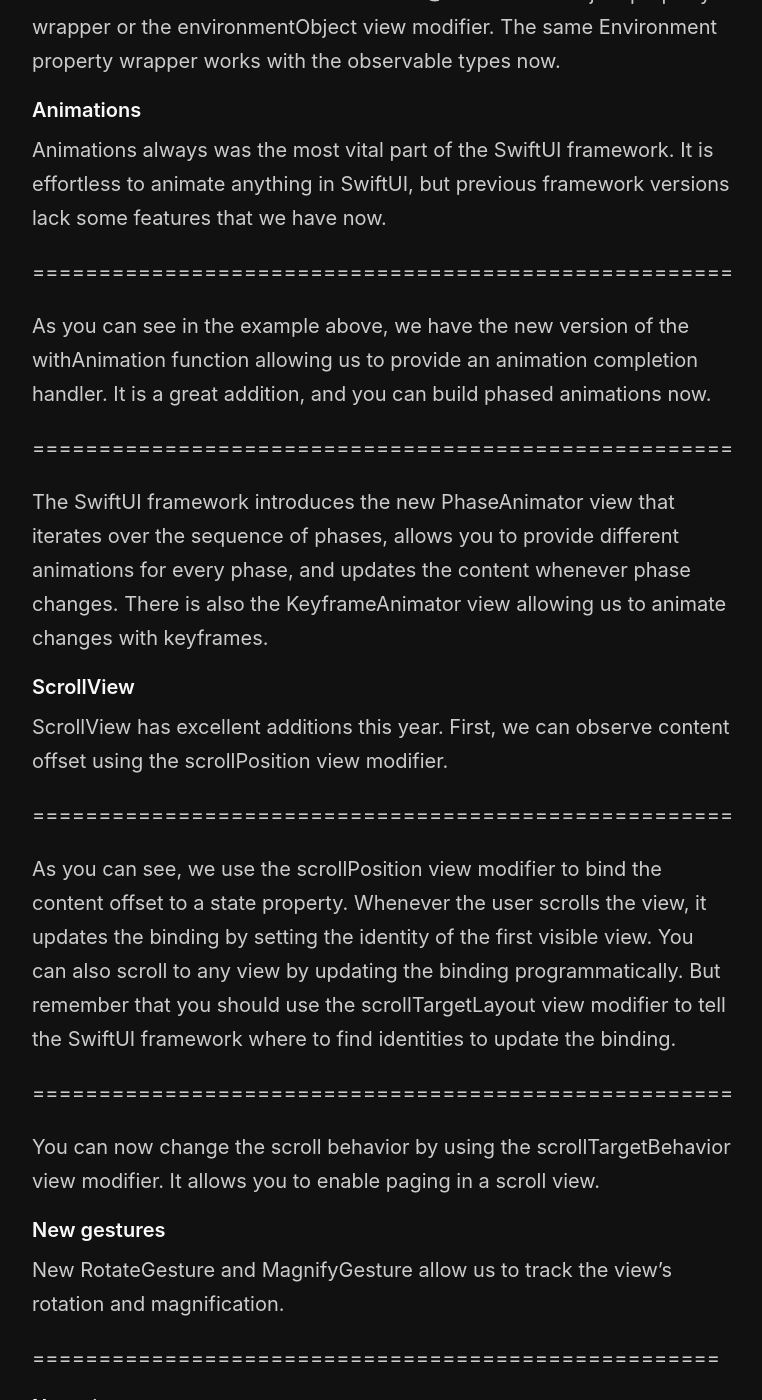
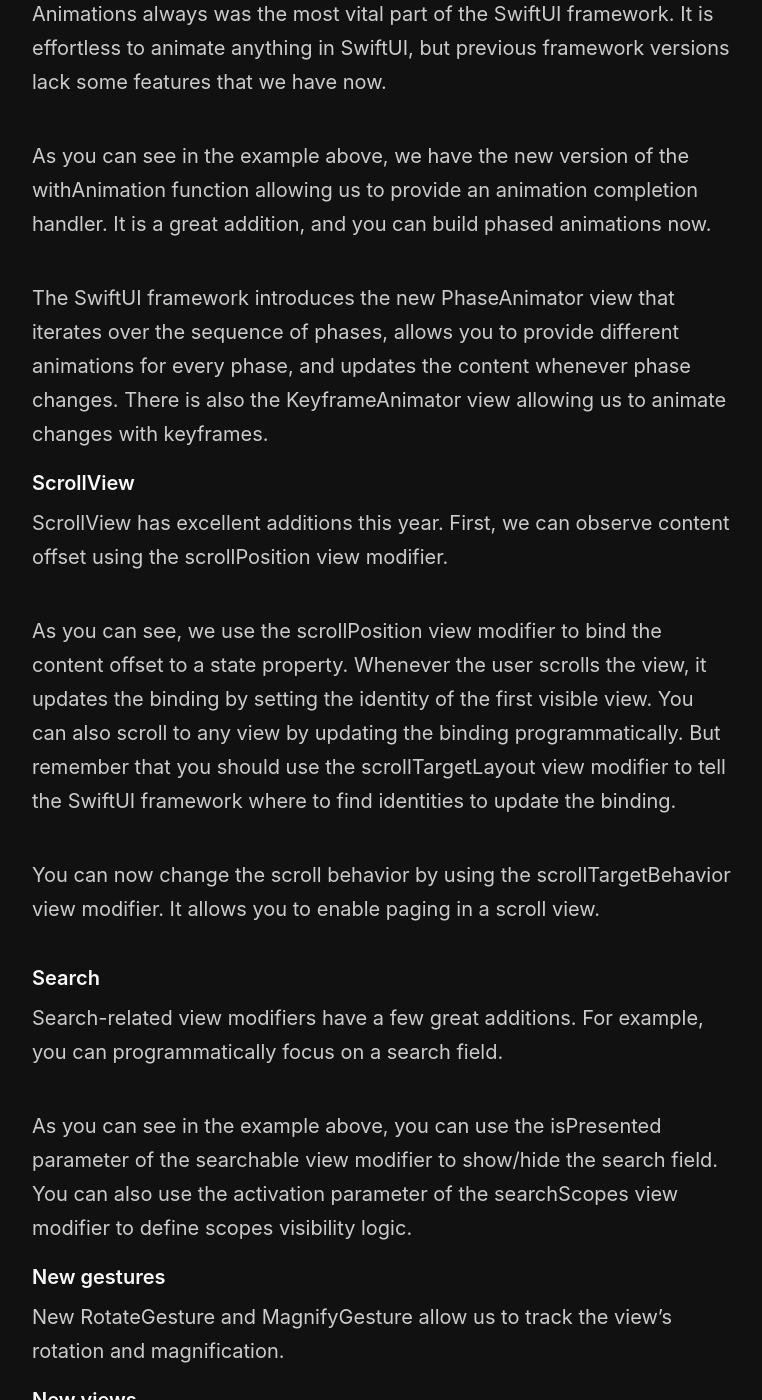
Before and after one commit to mecid/mecid.github.io, a Jekyll site: the page built from _posts/2023-06-06-what-is-new-in-swiftui-after-wwdc23.md, in a window 1280 px wide and 1400 px high, scrolled down 1569 px. Shown: the whole window, without its empty margins (258-1020 px from the left). Built offline with Jekyll 4.4.1, drawn with Linux system fonts in a browser that asks for light colours; some of the changed text lies outside the part shown.

Commit message:
search section added to the wwdc 23 post

````diff
--- a/_posts/2023-06-06-what-is-new-in-swiftui-after-wwdc23.md
+++ b/_posts/2023-06-06-what-is-new-in-swiftui-after-wwdc23.md
@@ -2,59 +2,76 @@
 title: What is new in SwiftUI after WWDC 23.
 layout: post
 ---
-
 WWDC 23 is here, so many things have changed and been added to the SwiftUI framework. In this post, you can find the summary of the most significant SwiftUI features available in the 5th iteration of the framework.
 
 #### Data flow
 Swift 5.9 introduced the macros feature, which became the heart of the SwiftUI data flow. SwiftUI became Combine-free and uses the new Observation framework now. The Observation framework provides us with the Observable protocol that we have to use to allow SwiftUI to subscribe to changes and update views.
 
-=====================================================
+```swift
+```
 
 You don't need to conform to the Observable protocol in your code. Instead, you mark your type with the @Observable macro, which makes that conformance to the Observable protocol for you. You also don't need the @Published property wrapper now because SwiftUI views automatically track the changes in the available properties of any observable type.
 
-=====================================================
+```swift
+```
 
 Previously, there were a bunch of property wrappers like State, StateObject, ObservedObject, and EnvironmentObject, which you should understand when and why to use. Nowadays, state management has become much more manageable. You will only use the State property wrappers both for value types like Strings and Integers and reference types conforming to the Observable protocol.
 
-=====================================================
+```swift
+```
 
 In the example above, we have a view that accepts the Store type. In the previous iterations of the SwiftUI framework, we should mark it with the @ObservedObject property wrapper to subscribe changes. We don't need it now because SwiftUI views automatically track changes in the types conforming to the Observable protocol.
 
-=====================================================
+```swift
+```
 
 You can also use the Environment property wrapper in pair with the environment view modifier to put the observable type into the SwiftUI environment. There is no need to use the @EnvironmentObject property wrapper or the environmentObject view modifier. The same Environment property wrapper works with the observable types now.
 
 #### Animations
 Animations always was the most vital part of the SwiftUI framework. It is effortless to animate anything in SwiftUI, but previous framework versions lack some features that we have now.
 
-=====================================================
+```swift
+```
 
 As you can see in the example above, we have the new version of the withAnimation function allowing us to provide an animation completion handler. It is a great addition, and you can build phased animations now.
 
-=====================================================
+```swift
+```
 
 The SwiftUI framework introduces the new PhaseAnimator view that iterates over the sequence of phases, allows you to provide different animations for every phase, and updates the content whenever phase changes. There is also the KeyframeAnimator view allowing us to animate changes with keyframes.
 
 #### ScrollView
 ScrollView has excellent additions this year. First, we can observe content offset using the scrollPosition view modifier.
 
-=====================================================
+```swift
+```
 
 As you can see, we use the scrollPosition view modifier to bind the content offset to a state property. Whenever the user scrolls the view, it updates the binding by setting the identity of the first visible view. You can also scroll to any view by updating the binding programmatically. But remember that you should use the scrollTargetLayout view modifier to tell the SwiftUI framework where to find identities to update the binding.
 
-=====================================================
+```swift
+```
 
 You can now change the scroll behavior by using the scrollTargetBehavior view modifier. It allows you to enable paging in a scroll view.
+
+```swift
+```
+
+#### Search
+Search-related view modifiers have a few great additions. For example, you can programmatically focus on a search field.
+
+```swift
+```
+
+As you can see in the example above, you can use the isPresented parameter of the searchable view modifier to show/hide the search field. You can also use the activation parameter of the searchScopes view modifier to define scopes visibility logic.
 
 #### New gestures
 New RotateGesture and MagnifyGesture allow us to track the view's rotation and magnification.
 
-====================================================
-
 #### New views
 We have the brand new ContentUnavailableView type that we can use whenever we should display an empty view. It is a small but delightful addition.
 
-====================================================
+```swift
+```
 
 #### Conclusion
 There are tons of small additions all over the SwiftUI framework that we will cover during the upcoming months. So stay tuned to my blog, and don't miss anything.
````
